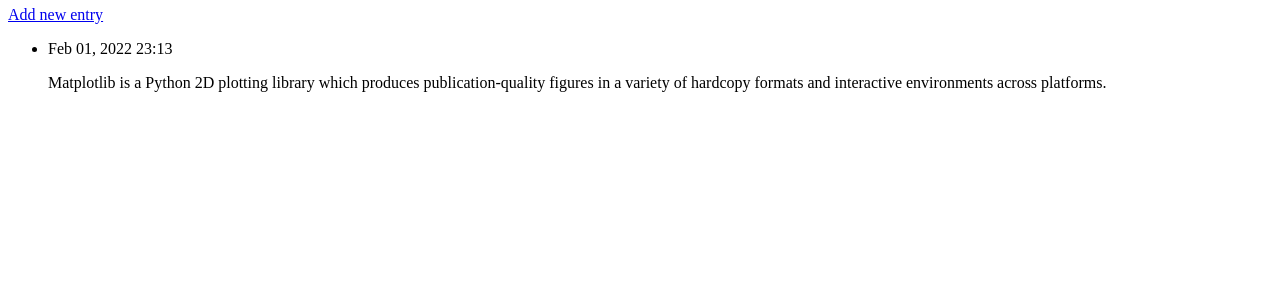
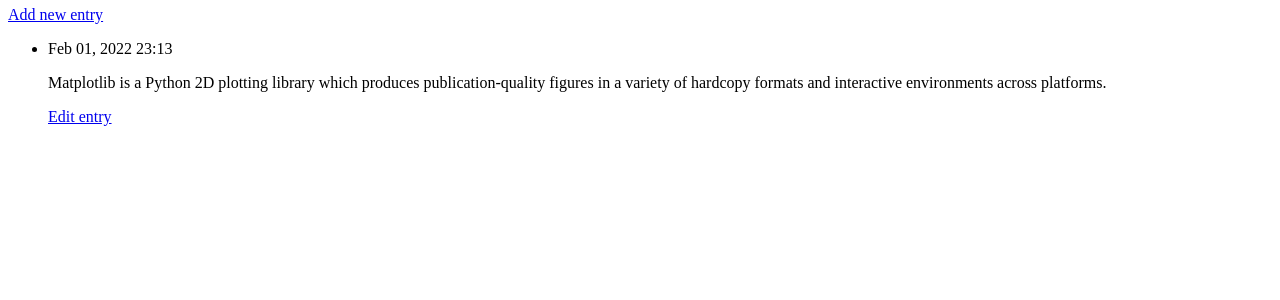
Before and after one commit to RaulMaya/Learning-Log-App, a Django app: page /topics/1/ in a window 1280 px wide. Shown: the part 143-443 px from the top of the page. Run offline with Django 4.2, Linux system fonts and the light colour scheme; data comes from the database, SQL or seed files in the repository; both versions use the stored data as it was after the commit.

Commit message:
Update entries available

```diff
--- a/learning_logs/templates/learning_logs/topic.html
+++ b/learning_logs/templates/learning_logs/topic.html
@@ -14,6 +14,9 @@
     <li>
         <p>{{ entry.date_added|date:'M d, Y H:i' }}</p>
         <p>{{ entry.text|linebreaks }}</p>
+        <p>
+            <a href="{% url 'learning_logs:edit_entry' entry.id %}">Edit entry</a>
+        </p>
     </li>
     {% empty %}
     <li>No enties for this topic yet.</li>
--- a/learning_logs/urls.py
+++ b/learning_logs/urls.py
@@ -19,5 +19,8 @@
     path('new_topic/', views.new_topic, name='new_topic'),
 
     # Page for adding a new entry
-    path('new_entry/<int:topic_id>/', views.new_entry, name='new_entry')
+    path('new_entry/<int:topic_id>/', views.new_entry, name='new_entry'),
+
+    # Page for editing an entry
+    path('edit_entry/<int:entry_id>/', views.edit_entry, name='edit_entry'),
 ]
--- a/learning_logs/views.py
+++ b/learning_logs/views.py
@@ -1,9 +1,10 @@
 from email import contentmanager
+from multiprocessing import context
 from django.shortcuts import render, redirect
 
 import learning_logs
 
-from .models import Topic
+from .models import Topic, Entry
 from .forms import TopicForm, EntryForm
 
 # Create your views here.
@@ -60,3 +61,22 @@
     # Display a blank or invalid form.
     context = {'topic': topic, 'form': form}
     return render(request, 'learning_logs/new_entry.html', context)
+
+def edit_entry(request, entry_id):
+    """Updating the existing entry"""
+    entry = Entry.objects.get(id=entry_id)
+    topic = entry.topic
+
+    if request.method != 'POST':
+        # Start the request; pre-fill form with the current entry
+        form = EntryForm(instance=entry)
+    else:
+        # POST data submitted; process data.
+        form = EntryForm(instance=entry, data=request.POST)
+        if form.is_valid():
+            form.save()
+            return redirect('learning_logs:topic', topic_id=topic.id)
+
+    context = {'entry':entry, 'topic':topic, 'form':form}
+
+    return render(request, 'learning_logs/edit_entry.html', context)
```
Also changed, not shown: learning_logs/templates/learning_logs/edit_entry.html (added, +15 -0 lines), db.sqlite3.
